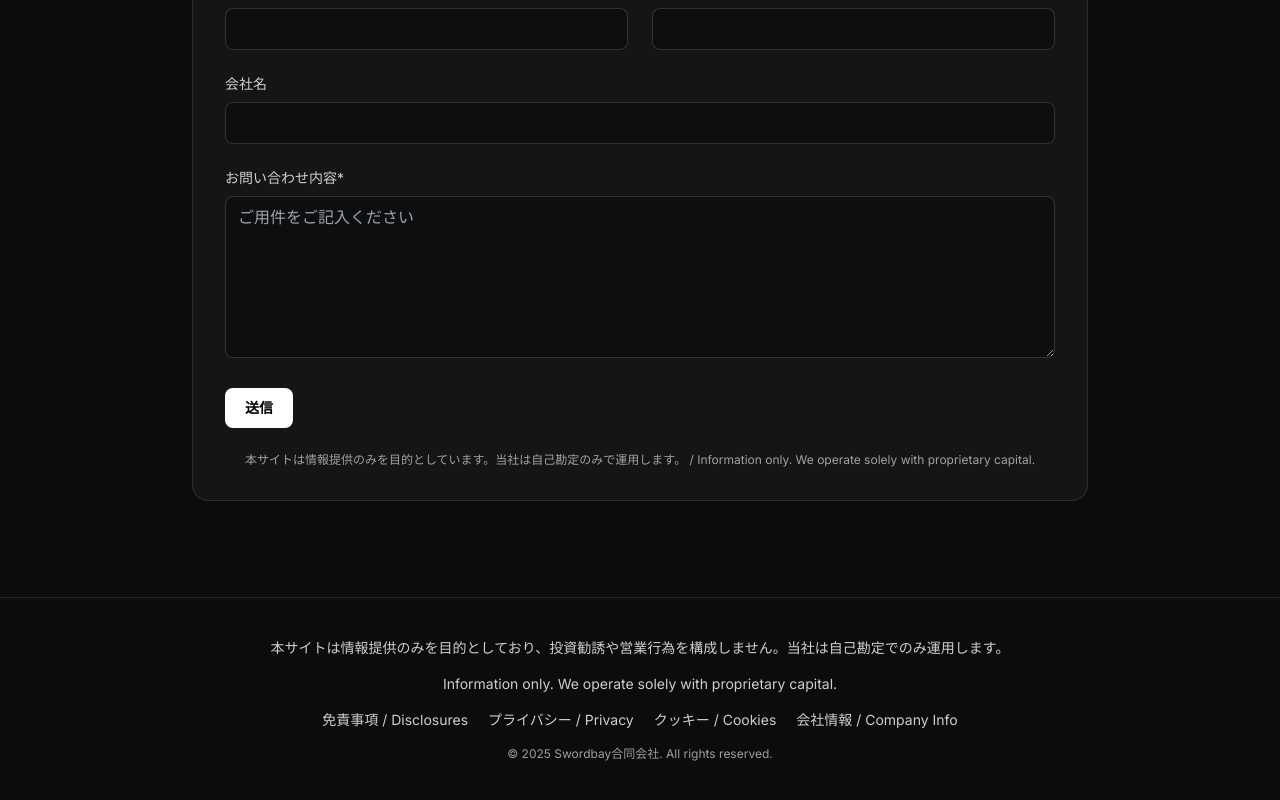
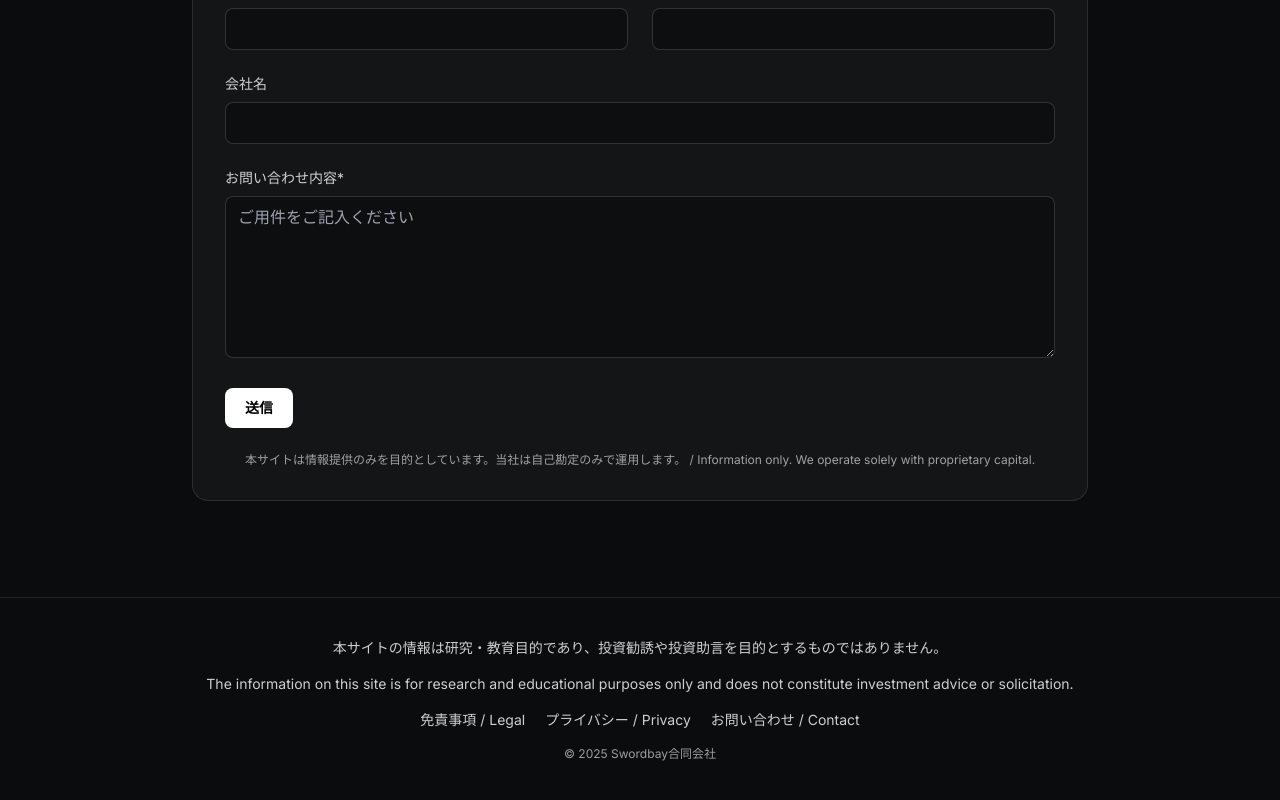
Before and after one commit to Swordbay/swordbay-site, a Next.js app: page /contact in a window 1280 px wide. Shown: the part 944-1744 px from the top of the page. Built offline with nearby package versions, Linux system fonts and the light colour scheme.

Commit message:
chore: update footer implementation

```diff
--- a/src/app/contact/page.tsx
+++ b/src/app/contact/page.tsx
@@ -1,3 +1,4 @@
+// src/app/contact/page.tsx
 "use client";
 import * as React from "react";
 import { useState } from "react";
@@ -16,10 +17,7 @@ export default function ContactPage() {
 
     const form = e.currentTarget;
     // FormData -> Record<string, string>
-    const data = Object.fromEntries(new FormData(form).entries()) as Record<
-      string,
-      string
-    >;
+    const data = Object.fromEntries(new FormData(form).entries()) as Record<string, string>;
 
     try {
       const res = await fetch("/api/contact", {
@@ -28,13 +26,19 @@ export default function ContactPage() {
         body: JSON.stringify(data),
       });
 
-      if (!res.ok) throw new Error(await res.text());
+      if (!res.ok) {
+        // 尝试取服务端返回文本；如果不是字符串则 fallback
+        const txt = await res.text().catch(() => "");
+        throw new Error(txt || "送信に失敗しました。再度お試しください。");
+      }
+
       setState("ok");
       form.reset();
-    } catch (err) {
+    } catch (err: unknown) {
       setState("error");
-      const msg = err instanceof Error ? err.message : "送信に失敗しました。再度お試しください。";
-      setError(msg);
+      const errorMessage =
+        err instanceof Error ? err.message : "送信に失敗しました。再度お試しください。";
+      setError(errorMessage);
     }
   }
 
@@ -181,9 +185,7 @@ export default function ContactPage() {
 
           {/* メッセージ */}
           <div className="mt-6">
-            <label className="block text-sm text-white/80 mb-2">
-              お問い合わせ内容*
-            </label>
+            <label className="block text-sm text-white/80 mb-2">お問い合わせ内容*</label>
             <textarea
               name="message"
               required
@@ -197,13 +199,15 @@ export default function ContactPage() {
           <div className="mt-6 flex items-center gap-4">
             <button
               disabled={state === "submitting"}
-              className="rounded-lg bg-white text-black px-5 py-2.5 text-sm font-semibold hover:bg-white/90 disabled:opacity-60"
+              className="rounded-lg bg-white text-black px-5 py-2.5 text-sm font-semibold hover:bg白/90 disabled:opacity-60"
             >
               {state === "submitting" ? "送信中…" : "送信"}
             </button>
 
             {state === "ok" && (
-              <span className="text-sm text-emerald-400">送信が完了しました。ありがとうございます。</span>
+              <span className="text-sm text-emerald-400">
+                送信が完了しました。ありがとうございます。
+              </span>
             )}
             {state === "error" && (
               <span className="text-sm text-rose-400">送信に失敗しました: {error}</span>
--- a/src/components/Footer.tsx
+++ b/src/components/Footer.tsx
@@ -1,5 +1,5 @@
 import Link from "next/link";
-import { home } from "@/content/home";
+import { footer } from "@/content/Footer"; // ✅ 改为引入 Footer 数据
 
 type FooterLink = {
   path: string;
@@ -9,9 +9,9 @@ type FooterLink = {
 
 export default function Footer() {
   // 容错：没有 footer 或 links 也不报错
-  const linksRaw: FooterLink[] = home?.footer?.links ?? [];
+  const linksRaw: FooterLink[] = footer?.links ?? [];
 
-  // 去重：按 path 去重（避免出现同一个 /legal 被写两次导致 key 冲突）
+  // 去重：按 path 去重（避免重复 path 报 key 错误）
   const links: FooterLink[] = Array.from(
     new Map(linksRaw.map((l: FooterLink) => [l.path, l])).values()
   );
@@ -20,14 +20,14 @@ export default function Footer() {
     <footer className="bg-[#0B0C0E] text-white/80 border-t border-white/10">
       <div className="mx-auto max-w-6xl px-6 py-10 text-center space-y-4">
         {/* 免责声明：JP 在前，EN 在后 */}
-        <p className="text-sm">{home.footer.disclaimer.jp}</p>
-        <p className="text-sm">{home.footer.disclaimer.en}</p>
+        <p className="text-sm">{footer.disclaimer.jp}</p>
+        <p className="text-sm">{footer.disclaimer.en}</p>
 
         {/* 链接：日英并列显示，JP 在前 */}
         <div className="flex flex-wrap items-center justify-center gap-x-5 gap-y-2 text-sm">
           {links.map((l, i) => (
             <Link
-              key={`${l.path}-${i}`} // 即使 path 重复也不会再报警
+              key={`${l.path}-${i}`}
               href={l.path}
               className="hover:underline whitespace-nowrap"
             >
@@ -38,7 +38,8 @@ export default function Footer() {
           ))}
         </div>
 
-        <p className="mt-4 text-xs text-white/60">{home.footer.copyrightJP}</p>
+        {/* 版权信息 */}
+        <p className="mt-4 text-xs text-white/60">{footer.copyrightJP}</p>
       </div>
     </footer>
   );
```
